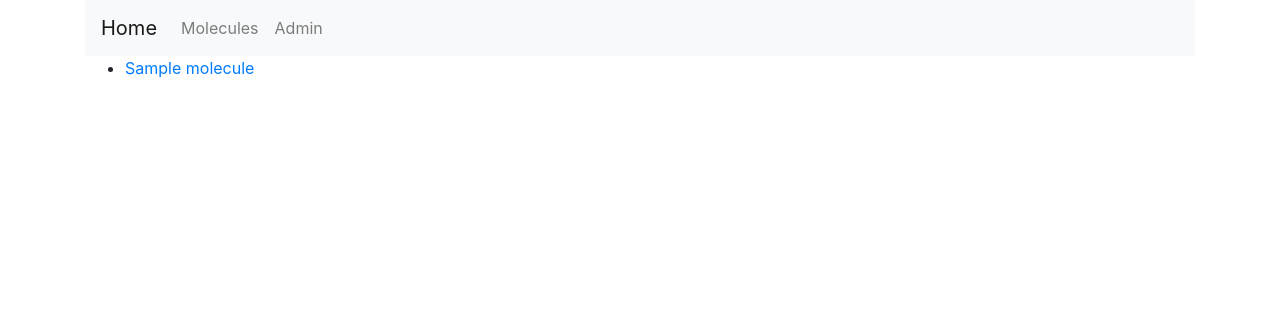
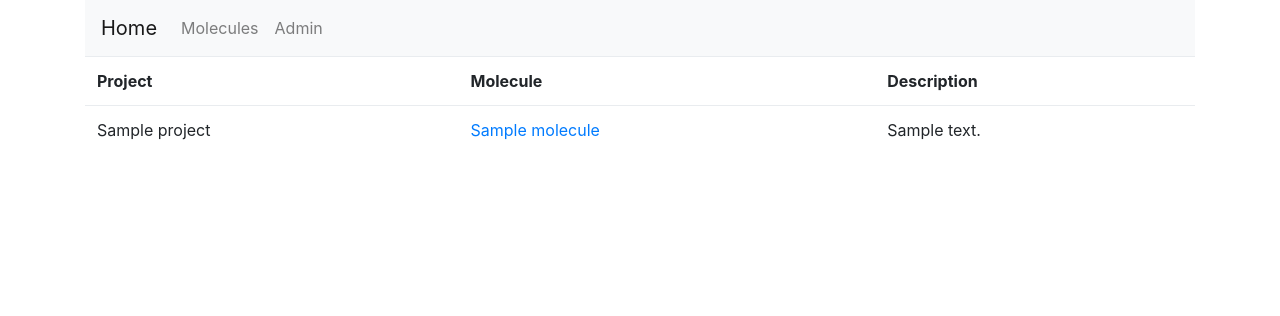
Before and after one commit to eljost/squaw, a Django app: page /molecules/ in a window 1280 px wide. Shown: the top 316 px of the page. Run offline with Django 3.2, Linux system fonts and the light colour scheme; tables that the repository leaves empty hold one stand-in row (values such as "Sample post"); some libraries are stand-ins or nearby versions.

Commit message:
reworked moleculelist and added link to add a first calculation to empty worklfows

```diff
--- a/sqwbase/templates/sqwbase/mol_workflow.html
+++ b/sqwbase/templates/sqwbase/mol_workflow.html
@@ -10,7 +10,7 @@
 {% load mptt_tags %}
     {% recursetree tasks %}
         {{ node.title|wrap_heading:node.level|safe }}
-        <p class="text-info">{{ node.description }}</p>
+        <span class="text-info">{{ node.description }}</span>
         {% if node.calculations %}
         <table class="table">
             <thead class="thead-dark">
@@ -49,6 +49,8 @@
                 </td>
             </tr>
         </table>
+        {% else %}
+        <p><a href="{% url 'admin:sqwbase_calculation_add' %}?molecule={{ molecule.pk }}&task={{ node.pk }}">(<i class="fa fa-plus"></i> Add first calculation)</a></p>
         {% endif %}
             {% if not node.is_leaf_node %}
                     {{ children }}
--- a/sqwbase/templates/sqwbase/molecule_list.html
+++ b/sqwbase/templates/sqwbase/molecule_list.html
@@ -2,9 +2,18 @@
 {% load static %}
 
 {% block content %}
-<ul>
+<table class="table">
+  <tr>
+      <th>Project</th>
+      <th>Molecule</th>
+      <th>Description</th>
+   </tr>
 {% for molecule in object_list %}
-  <li><a href="{% url 'sqwbase:molecule' molecule.pk %}">{{ molecule.name }}</a></li>
+  <tr>
+      <td>{{ molecule.project }}</td>
+      <td><a href="{% url 'sqwbase:molecule' molecule.pk %}">{{ molecule.name }}</a></td>
+      <td>{{ molecule.description }}</td>
+  </tr>
 {% endfor %}
-</ul>
+</table>
 {% endblock %}
```
